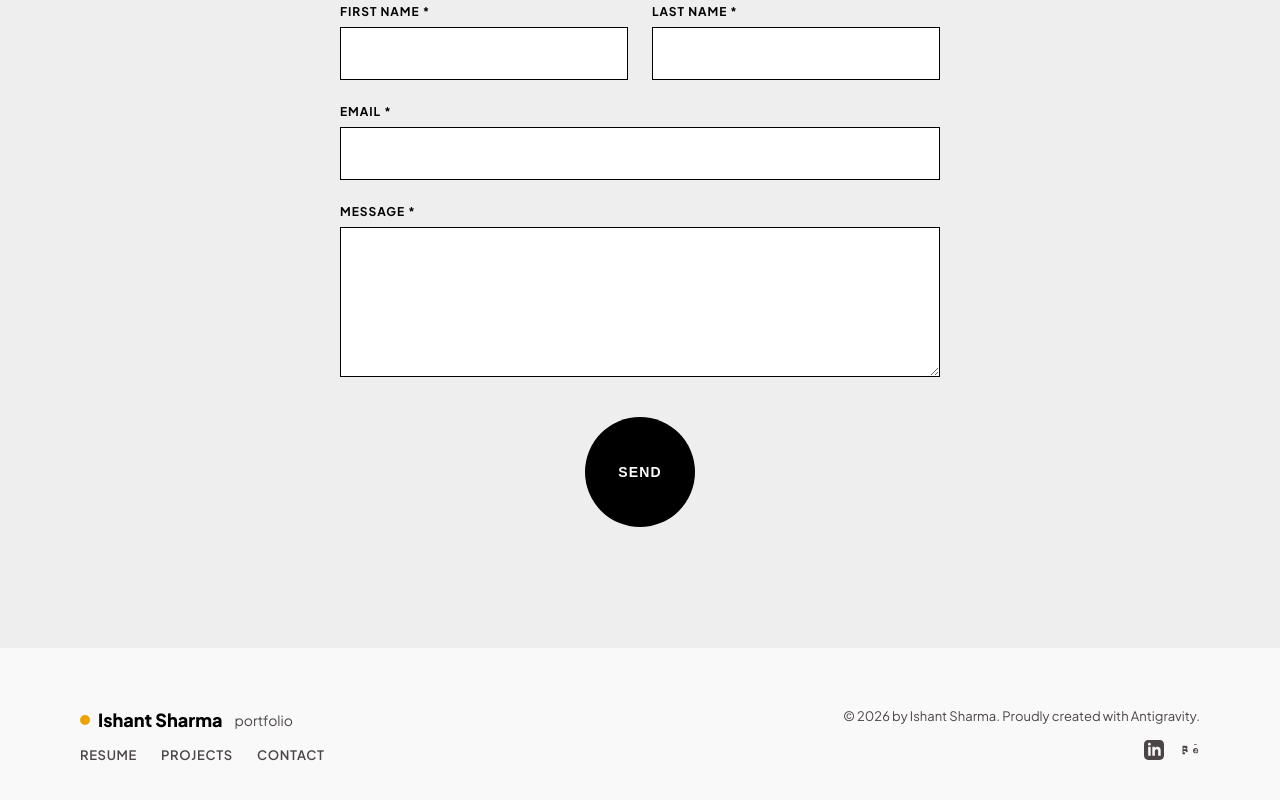
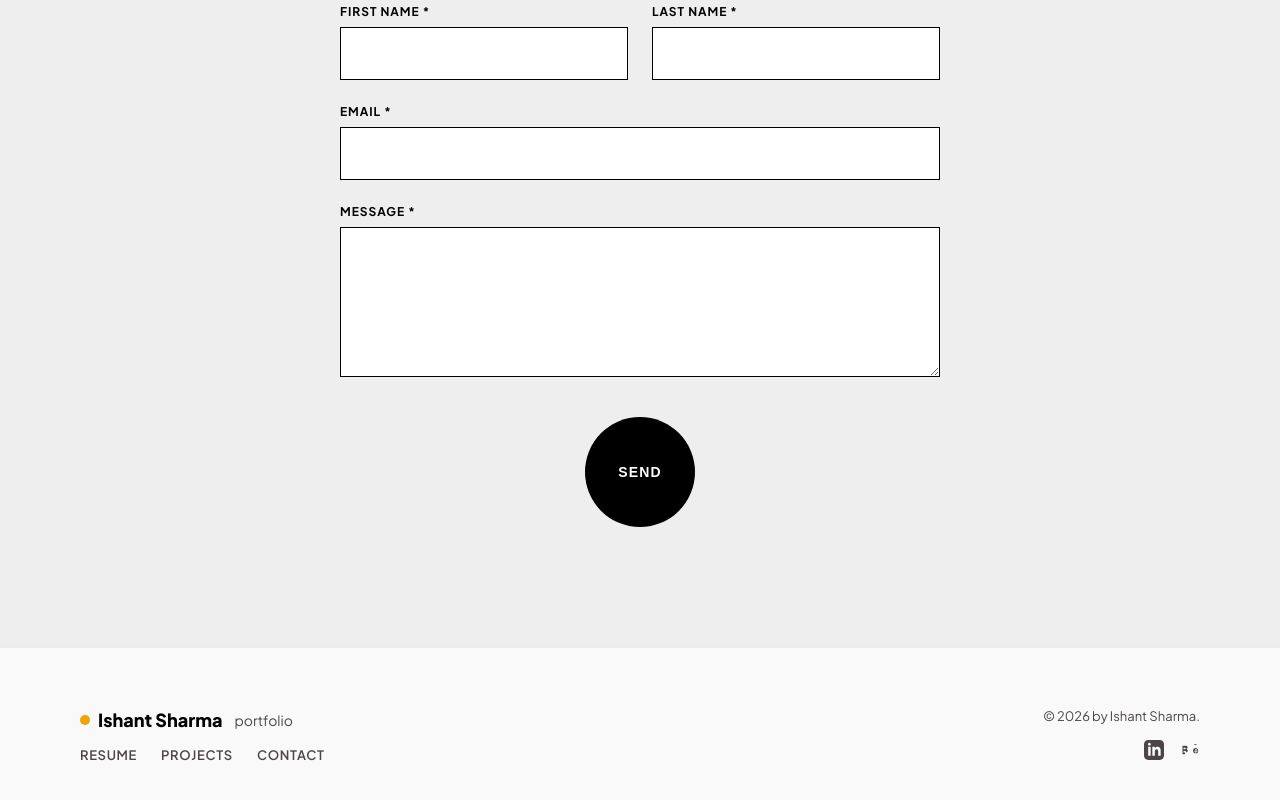
Before and after one commit to Ishant-hub/Portfolio, a website: page public/index.html in a window 1280 px wide. Shown: the part 3361-4161 px from the top of the page. Drawn offline with Linux system fonts and the light colour scheme.

Commit message:
chore: update footer copyright and add project_portfolio_details to gitignore

```diff
--- a/public/index.html
+++ b/public/index.html
@@ -288,7 +288,7 @@
         </nav>
       </div>
       <div class="footer-right">
-        <p class="copyright">© 2026 by Ishant Sharma. Proudly created with Antigravity.</p>
+        <p class="copyright">© 2026 by Ishant Sharma.</p>
         <div class="social-icons">
           <!-- LinkedIn Icon -->
           <a href="https://www.linkedin.com/in/ishant-sharma-1b03212ba/" target="_blank" rel="noopener noreferrer" class="social-link" aria-label="LinkedIn">
```
Also changed, not shown: 1 other file.
